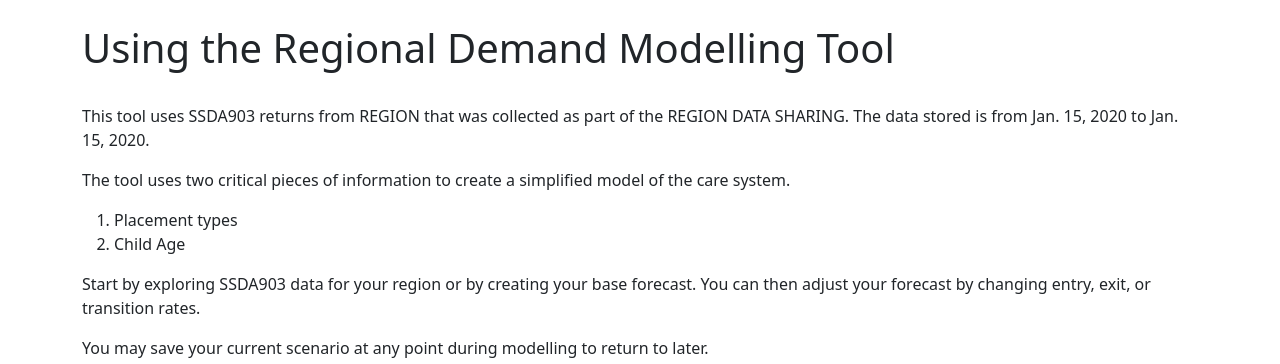
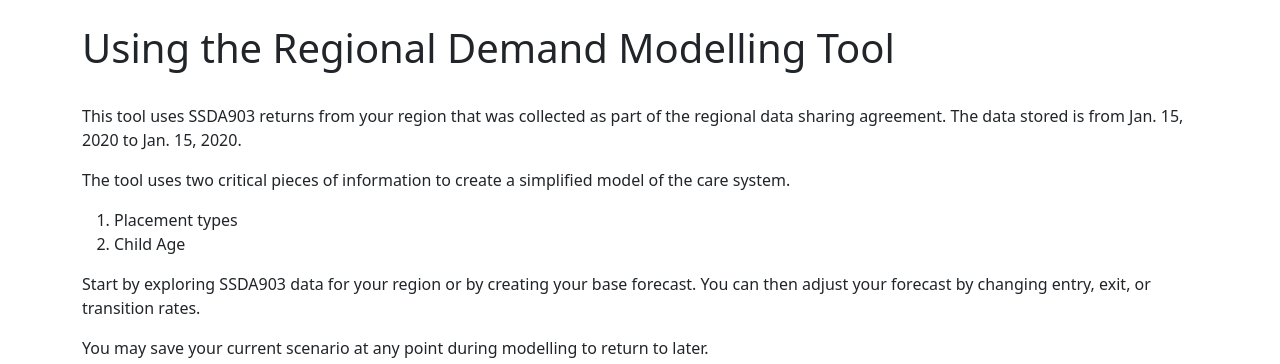
Before and after one commit to SocialFinanceDigitalLabs/cs-demand-model-regional, a Django app: page / in a window 1280 px wide. Shown: the part 56-420 px from the top of the page. Run offline with Django 4.2, Linux system fonts and the light colour scheme; a user stored in the database is signed in; data comes from the database, SQL or seed files in the repository; tables that the repository leaves empty hold one stand-in row (values such as "Sample post"); data that the repository does not hold is empty; parts of the project's set-up code (start-up, migrations or seed data) failed here and were passed over; some libraries are stand-ins or nearby versions.

Commit message:
make REGION customisable in homepage

```diff
--- a/dm_regional_app/templates/dm_regional_app/includes/authenticated_home.html
+++ b/dm_regional_app/templates/dm_regional_app/includes/authenticated_home.html
@@ -4,8 +4,7 @@
     </h1>
     <br>
     <p>
-        <!-- TODO insert REGION and DATA SHARING AGREEMENT in deployment -->
-        This tool uses SSDA903 returns from REGION that was collected as part of the REGION DATA SHARING.
+        This tool uses SSDA903 returns from {{ region }} that was collected as part of the {{ regional_data_sharing }}.
         The data stored is from {{ start_date }} to {{ end_date }}.
     </p>
     <p>
--- a/dm_regional_app/views.py
+++ b/dm_regional_app/views.py
@@ -3,6 +3,7 @@ import logging
 from pathlib import Path
 
 import pandas as pd
+from decouple import config
 from django.conf import settings
 from django.contrib import messages
 from django.contrib.auth.decorators import login_required
@@ -66,6 +67,10 @@ def home(request):
         most_recent_datasource = DataSource.objects.latest("uploaded")
         start_date = most_recent_datasource.data_start_date.date()
         end_date = most_recent_datasource.data_end_date.date()
+        region = config("REGION", default="your region")
+        regional_data_sharing = config(
+            "REGIONAL_DATA_SHARING", default="regional data sharing agreement"
+        )
 
     except DataSource.DoesNotExist:
         start_date = None
@@ -77,6 +82,8 @@ def home(request):
         {
             "start_date": start_date,
             "end_date": end_date,
+            "region": region,
+            "regional_data_sharing": regional_data_sharing,
         },
     )
 
```
